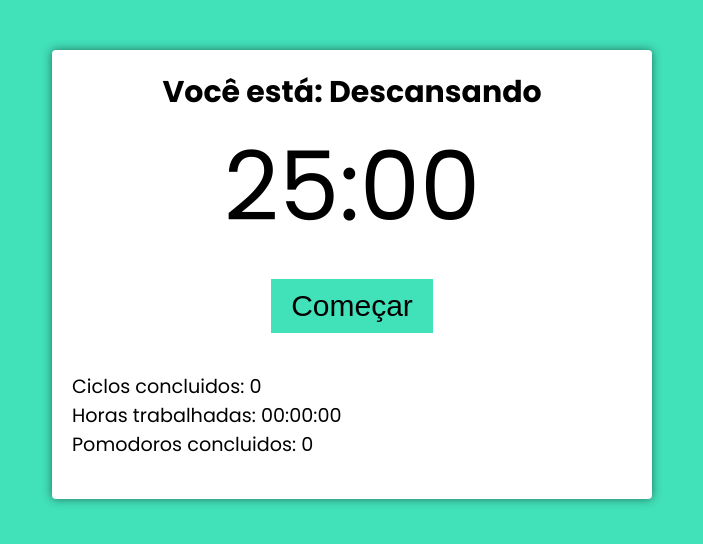
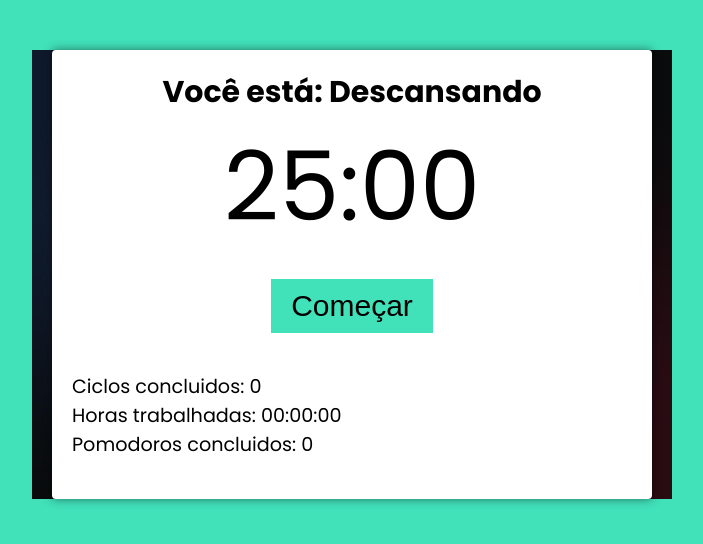
Before and after one commit to iamdevmarcos/pomodoro-web, a React (Create React App) app: page / in a window 1280 px wide. Shown: the top 544 px of the page, without its empty margins (288-991 px from the left). Built offline with nearby package versions, Linux system fonts and the light colour scheme.

Commit message:
chore: add image background

```diff
--- a/src/pages/Home/styles.ts
+++ b/src/pages/Home/styles.ts
@@ -3,4 +3,9 @@ import styled from "styled-components";
 export const Container = styled.main`
   max-width: 640px;
   margin: 0 auto;
+
+  background: url("/bg.jpg");
+  background-position: center;
+  background-size: cover;
+  background-repeat: no-repeat;
 `;
```
Also changed, not shown: public/bg.jpg (added).
